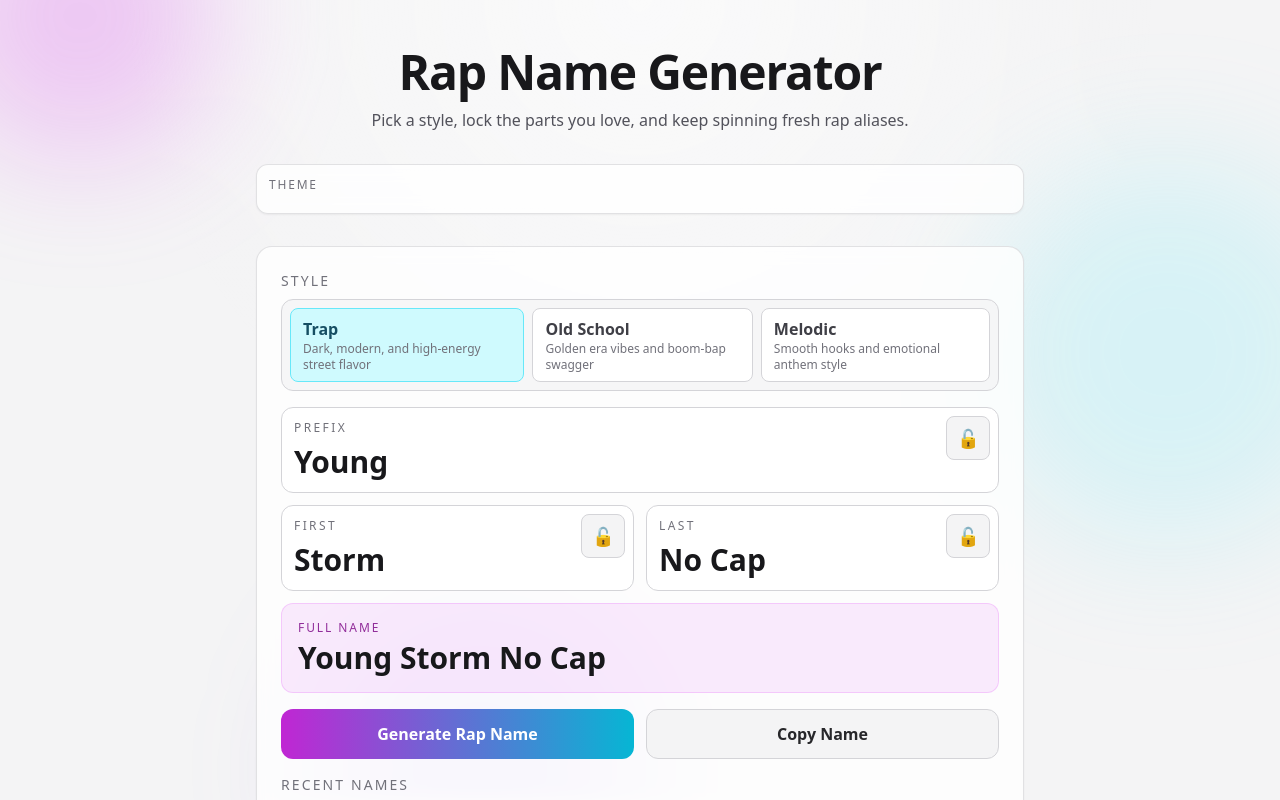
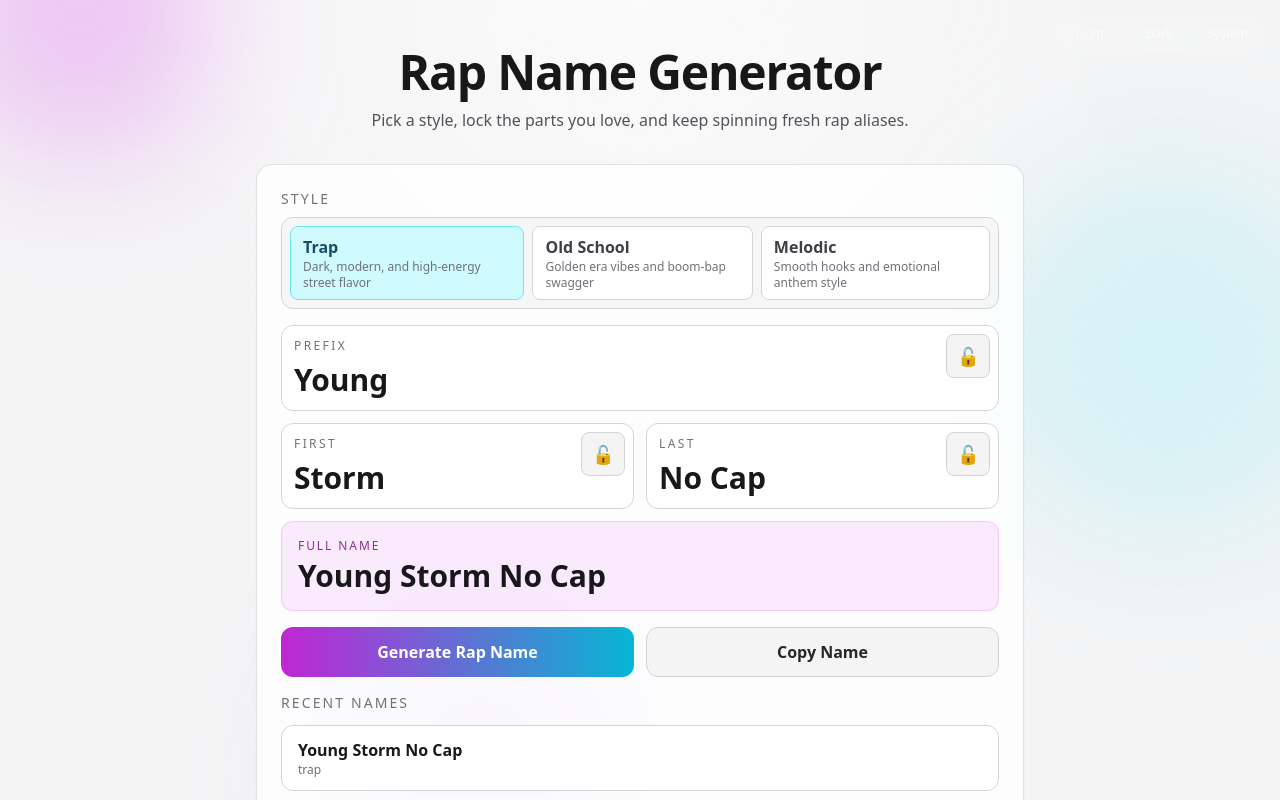
Before and after one commit to jayhan199704-art/rap-name-generator, a Next.js app: page / in a window 1280 px wide. Shown: the top 800 px of the page. Built offline with nearby package versions, Linux system fonts and the light colour scheme.

Commit message:
Update ThemeToggle.tsx

```diff
--- a/components/theme/ThemeToggle.tsx
+++ b/components/theme/ThemeToggle.tsx
@@ -1,37 +1,49 @@
-"use client";
+'use client';
 
-import { useTheme } from "@/components/theme/ThemeProvider";
+import { useTheme } from 'next-themes';
+import { useEffect, useState } from 'react';
 
-const THEME_OPTIONS = [
-] as const;
+const THEME_OPTIONS: { id: 'light' | 'dark' | 'system'; label: string }[] = [
+  { id: 'light', label: 'Light' },
+  { id: 'dark', label: 'Dark' },
+  { id: 'system', label: 'System' },
+];
 
 export function ThemeToggle() {
+  const [mounted, setMounted] = useState(false);
   const { theme, setTheme } = useTheme();
 
+  useEffect(() => {
+    setMounted(true);
+  }, []);
+
+  if (!mounted) {
+    return null;
+  }
+
   return (
-    <section className="mx-auto w-full max-w-3xl space-y-2 rounded-xl border border-zinc-300/70 bg-white/80 p-3 shadow-sm backdrop-blur dark:border-white/10 dark:bg-zinc-900/60 dark:shadow-glow">
-      <p className="text-xs uppercase tracking-[0.15em] text-zinc-500 dark:text-zinc-400">Theme</p>
-      <div className="grid grid-cols-3 gap-2" role="radiogroup" aria-label="Theme mode">
+    <div className="fixed top-4 right-4 z-50">
+      <div className="rounded-full bg-white/10 backdrop-blur-sm p-1">
+        <div className="grid grid-cols-3 gap-1" role="radiogroup" aria-label="Theme mode">
           {THEME_OPTIONS.map((option) => {
             const selected = theme === option.id;
             return (
               <button
                 key={option.id}
-              type="button"
-              role="radio"
-              aria-checked={selected}
                 onClick={() => setTheme(option.id)}
-              className={`min-h-11 rounded-lg border px-3 py-2 text-sm font-semibold transition focus-visible:outline-none focus-visible:ring-2 focus-visible:ring-cyan-500 ${
+                className={`px-3 py-1.5 text-xs font-medium rounded-full transition-all ${
                   selected
-                  ? "border-cyan-300 bg-cyan-100 text-cyan-900 dark:border-cyan-300 dark:bg-cyan-500/20 dark:text-cyan-100"
-                  : "border-zinc-300 bg-zinc-100 text-zinc-700 hover:bg-zinc-200 dark:border-white/10 dark:bg-zinc-800/70 dark:text-zinc-300 dark:hover:bg-zinc-700"
+                    ? 'bg-white/20 text-white shadow-sm'
+                    : 'text-white/70 hover:text-white hover:bg-white/10'
                 }`}
+                aria-pressed={selected}
               >
                 {option.label}
               </button>
             );
           })}
         </div>
-    </section>
+      </div>
+    </div>
   );
 }
```
Lines whose indentation alone changed are shown as unchanged.
